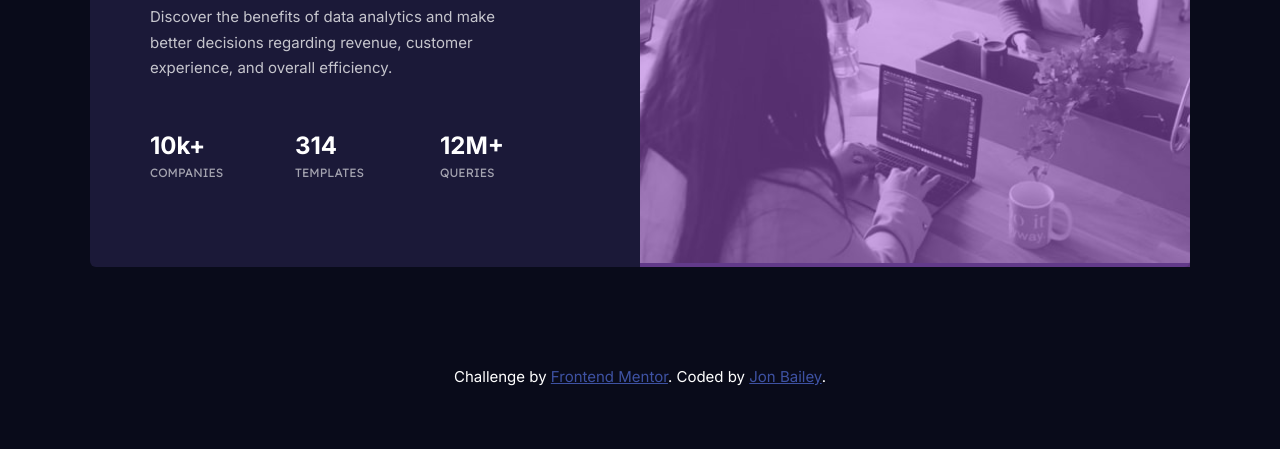
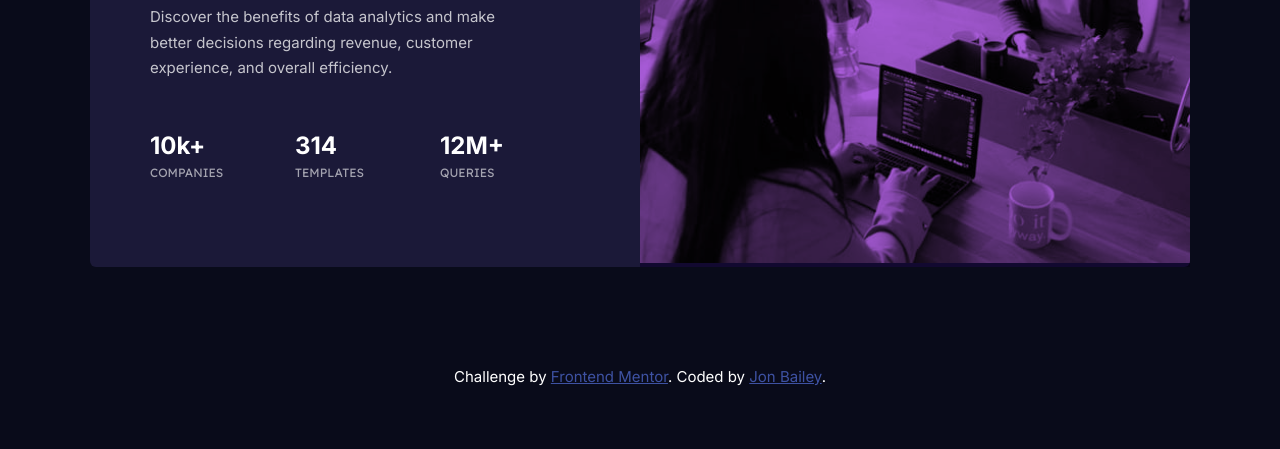
Before and after one commit to Jon-Bailey/Stats-Preview-Card-Component, a plain HTML site: page index.html in a window 1280 px wide. Shown: the part 351-800 px from the top of the page. Drawn offline with Linux system fonts and the light colour scheme.

Commit message:
can't make up my mind on the overlay...

```diff
--- a/style.css
+++ b/style.css
@@ -69,7 +69,8 @@ p {
 
 .overlay {
   position: absolute;
-  background-color: hsla(277, 64%, 61%, 0.5);
+  mix-blend-mode: multiply;
+  background-color: hsla(277, 64%, 61%);
   width: 550px;
   height: 458px;
   overflow: hidden;
@@ -139,7 +140,7 @@ p {
 
   .overlay {
     position: absolute;
-    background-color: hsla(277, 64%, 61%, 0.5);
+    background-color: hsla(277, 64%, 61%);
     width: 330px;
     height: 273px;
     overflow: hidden;
```
